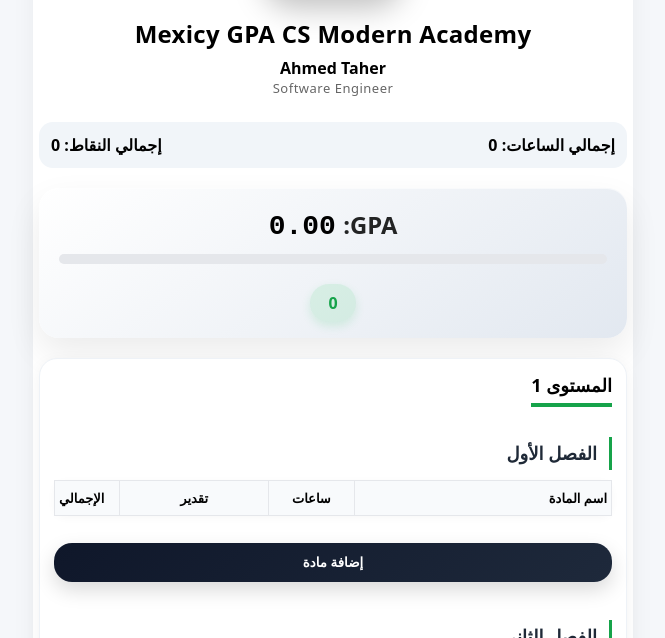
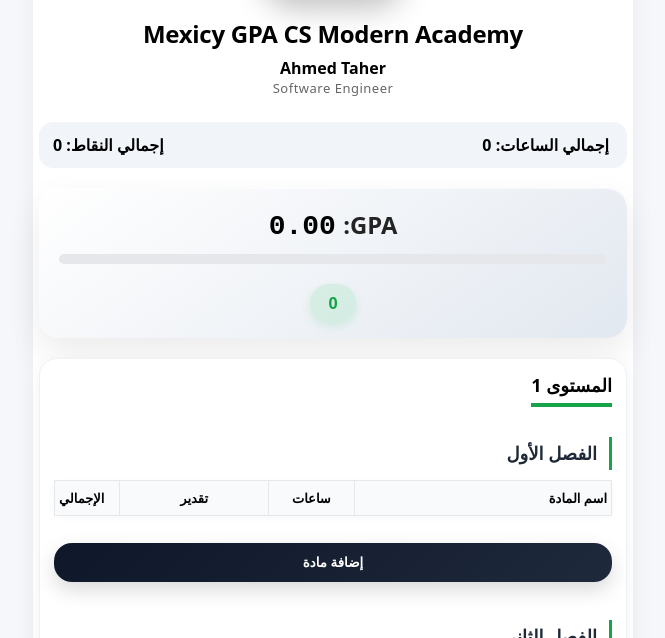
Before and after one commit to Mexecy/e-Mexecy-gpa-smart-for-cs-modern-academy, a plain HTML site: page index.html in a window 1280 px wide. Shown: the part 162-800 px from the top of the page, without its empty margins (307-972 px from the left). Drawn offline with Linux system fonts and the light colour scheme.

Commit message:
Update style.css

```diff
--- a/style.css
+++ b/style.css
@@ -38,7 +38,7 @@ h1{
     font-weight:bold;
     font-size:13px;
     background:#f1f5f9;
-    padding:12px;
+    padding:12px 18px 12px 14px;
     border-radius:14px;
 }
 
@@ -345,7 +345,7 @@ button:active{
   margin:0;
   font-weight:700;
   white-space:nowrap;
-  letter-spacing:0.3px;
+  letter-spacing:-0.3px;
 }
 
 .hero-subtitle{
```
